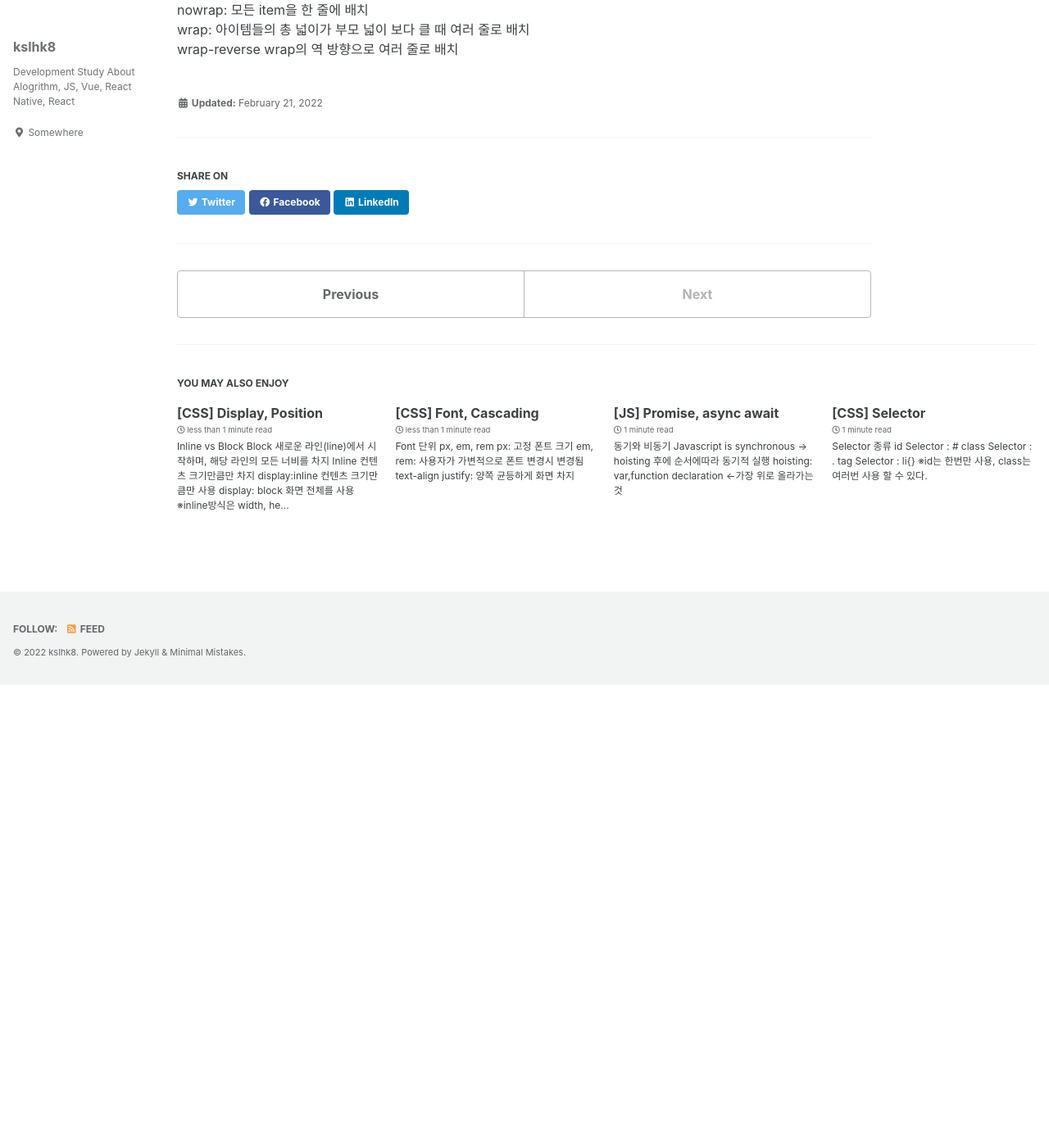
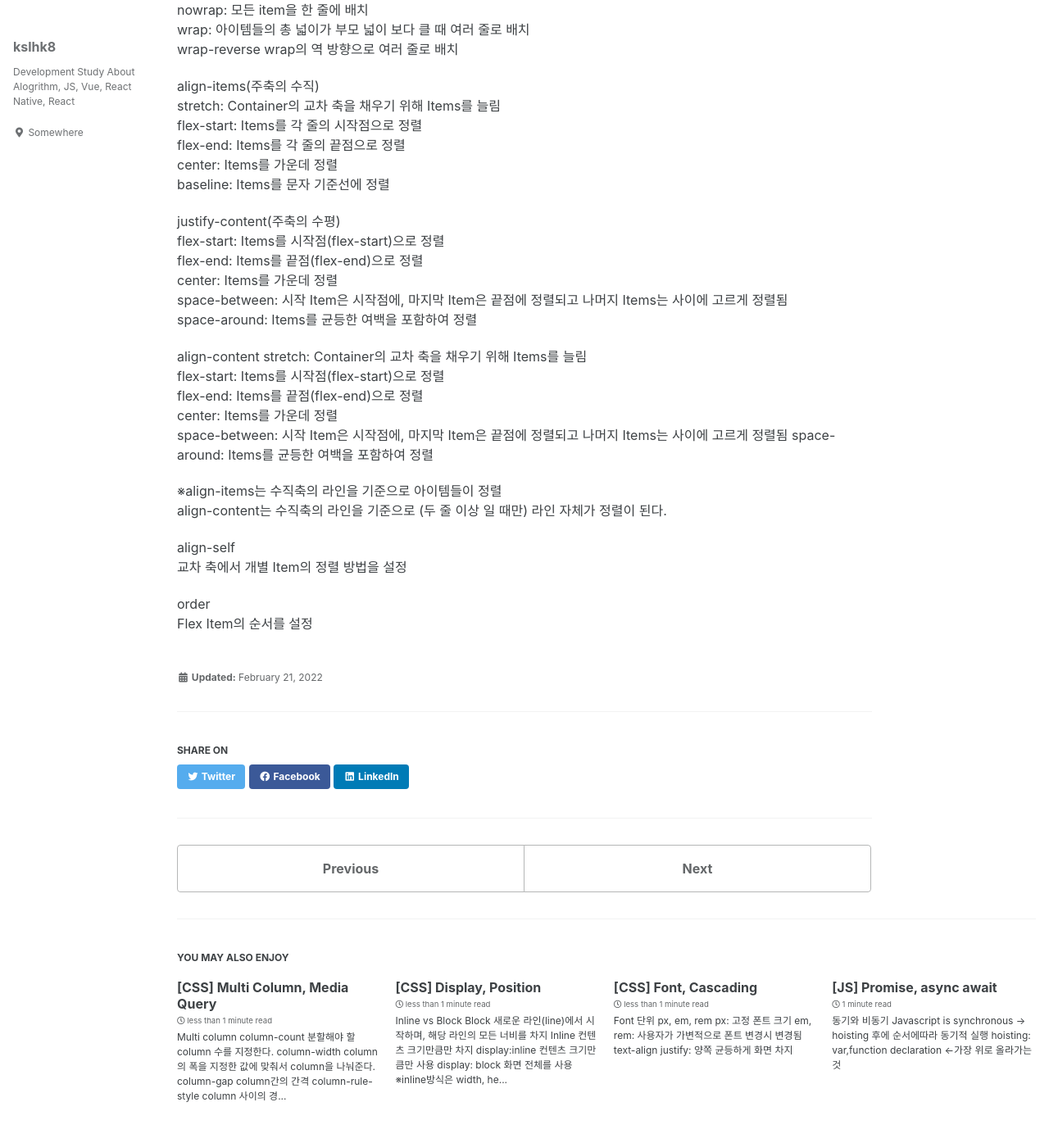
Before and after one commit to kslhk8/kslhk8.github.io, a Jekyll site: the page built from _posts/2022-02-21-22.md, in a window 1280 px wide and 1400 px high, scrolled down 647 px. Shown: the top 1384 px of the window at 82% size. Built offline with Jekyll 4.4.1, drawn with Linux system fonts in a browser that asks for light colours; cached includes are drawn as plain includes; before the commit the page ends 1483 px from its top, so only the background shows below that; some of the changed text lies outside the part shown.

Commit message:
[GitBlog - Update] Flex, Multi Column, Media Query

````diff
--- a/_posts/2022-02-21-22.md
+++ b/_posts/2022-02-21-22.md
@@ -23,6 +23,37 @@ flex-basis
 Flex Item의 (공간 배분 전) 기본 너비 설정
 
 flex-wrap
-nowrap:  모든 item을 한 줄에 배치
+nowrap: 모든 item을 한 줄에 배치
 wrap: 아이템들의 총 넓이가 부모 넓이 보다 클 때 여러 줄로 배치
 wrap-reverse wrap의 역 방향으로 여러 줄로 배치
+
+align-items(주축의 수직)
+stretch: Container의 교차 축을 채우기 위해 Items를 늘림
+flex-start: Items를 각 줄의 시작점으로 정렬
+flex-end: Items를 각 줄의 끝점으로 정렬
+center: Items를 가운데 정렬
+baseline: Items를 문자 기준선에 정렬
+
+justify-content(주축의 수평)
+flex-start: Items를 시작점(flex-start)으로 정렬
+flex-end: Items를 끝점(flex-end)으로 정렬
+center: Items를 가운데 정렬
+space-between: 시작 Item은 시작점에, 마지막 Item은 끝점에 정렬되고 나머지 Items는 사이에 고르게 정렬됨
+space-around: Items를 균등한 여백을 포함하여 정렬
+
+align-content
+stretch: Container의 교차 축을 채우기 위해 Items를 늘림
+flex-start: Items를 시작점(flex-start)으로 정렬
+flex-end: Items를 끝점(flex-end)으로 정렬
+center: Items를 가운데 정렬
+space-between: 시작 Item은 시작점에, 마지막 Item은 끝점에 정렬되고 나머지 Items는 사이에 고르게 정렬됨
+space-around: Items를 균등한 여백을 포함하여 정렬
+
+※align-items는 수직축의 라인을 기준으로 아이템들이 정렬
+align-content는 수직축의 라인을 기준으로 (두 줄 이상 일 때만) 라인 자체가 정렬이 된다.
+
+align-self
+교차 축에서 개별 Item의 정렬 방법을 설정
+
+order
+Flex Item의 순서를 설정
--- /dev/null
+++ b/_posts/2022-02-22-23.md
@@ -0,0 +1,44 @@
+---
+layout: single
+title:  "[CSS] Multi Column, Media Query"
+---
+
+##### Multi column
+column-count
+분할해야 할 column 수를 지정한다.
+column-width
+column의 폭을 지정한 값에 맞춰서 column을 나눠준다.
+
+column-gap
+column간의 간격
+
+column-rule-style
+column 사이의 경계선 속성
+
+column-rule-width
+선에 대한 굵기
+
+column-rule-color
+선 색깔
+
+column-span: all
+column에 구애받지않고 자유롭게 위치를 갖는다.
+
+##### Media query
+반응형 디자인을 사용할 수 있도록 해준다.
+
+사용법
+```
+<meta name="viewport" content="width=device-width, initial-scale=1.0">
+```
+뷰포트를 지정해주는 역할
+뷰포트(viewport)란, 웹 페이지에서 사용자의 보이는 영역
+width: 뷰포트의 가로 크기
+initial-scale: 페이지 처음 접속 시 보여질 배율
+```
+@media(max-width:500px){
+}
+```
+max-width:500px이하 일 때 실행
+min-width:500px이상 일 때 실행
+※cascading 고려해서 작성해야한다.
````
